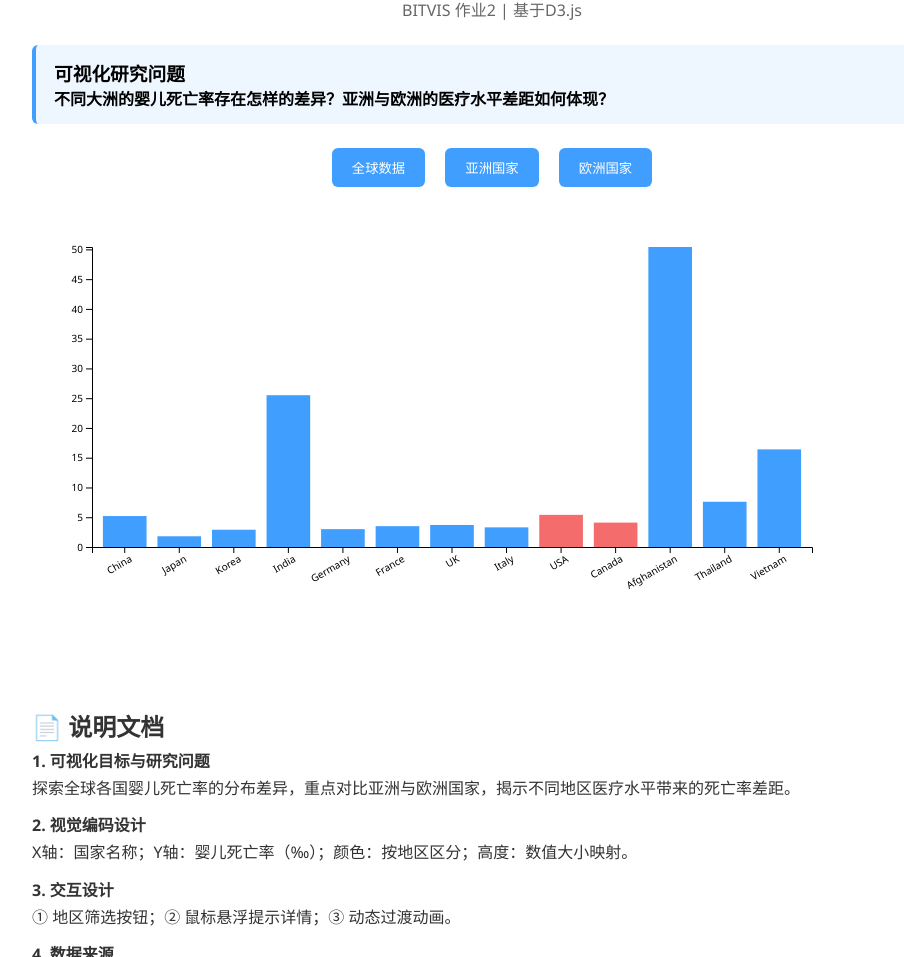
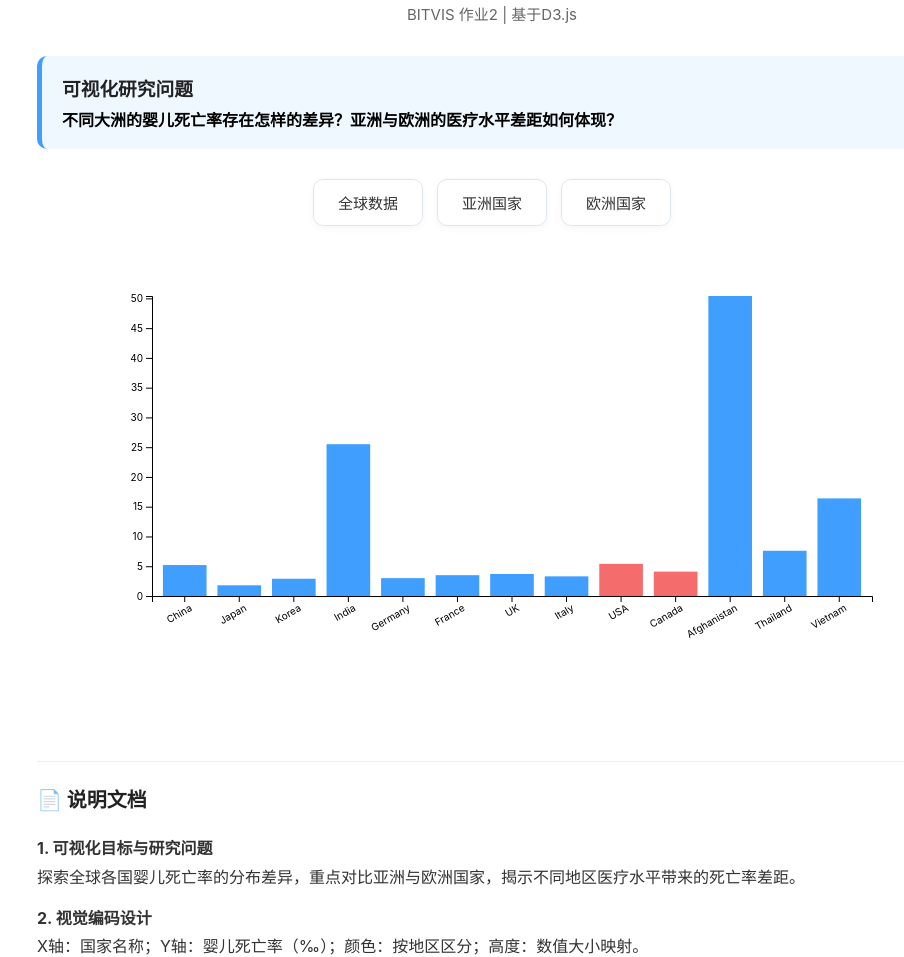
Before and after one commit to XIANAIGUAN/bitvis, a plain HTML site: page index.html in a window 1280 px wide. Shown: the part 127-1084 px from the top of the page, without its empty margins (148-1052 px from the left). Drawn offline with nearby package versions, Linux system fonts and the light colour scheme.

Commit message:
Update style.css

```diff
--- a/style.css
+++ b/style.css
@@ -2,71 +2,119 @@
   margin: 0;
   padding: 0;
   box-sizing: border-box;
-  font-family: 'Segoe UI', sans-serif;
+  font-family: -apple-system, BlinkMacSystemFont, "Segoe UI", Roboto, sans-serif;
 }
+
 body {
-  background: #f6f8fa;
-  padding: 30px 0;
+  background: #f8f9fa;
+  padding: 40px 0;
 }
+
 .container {
-  width: 1000px;
+  max-width: 1000px;
   margin: 0 auto;
-  background: white;
-  padding: 40px;
-  border-radius: 12px;
-  box-shadow: 0 2px 10px rgba(0,0,0,0.08);
+  background: #ffffff;
+  padding: 45px;
+  border-radius: 16px;
+  box-shadow: 0 4px 20px rgba(0, 0, 0, 0.05);
 }
+
 h1 {
   text-align: center;
+  font-size: 26px;
+  color: #222;
   margin-bottom: 8px;
 }
+
 .subtitle {
   text-align: center;
   color: #666;
-  margin-bottom: 24px;
+  font-size: 15px;
+  margin-bottom: 32px;
 }
+
+/* 🎯 美观版按钮组 */
+.controls {
+  display: flex;
+  justify-content: center;
+  gap: 14px;
+  margin-bottom: 40px;
+}
+
+.controls button {
+  padding: 12px 24px;
+  border: none;
+  border-radius: 10px;
+  font-size: 15px;
+  font-weight: 500;
+  cursor: pointer;
+  transition: all 0.25s ease;
+  background: #ffffff;
+  color: #333;
+  border: 1px solid #e0e6ed;
+  box-shadow: 0 2px 8px rgba(0, 0, 0, 0.04);
+}
+
+.controls button:hover {
+  transform: translateY(-2px);
+  box-shadow: 0 4px 12px rgba(64, 158, 255, 0.15);
+  border-color: #409eff;
+  color: #409eff;
+}
+
+.controls button.active {
+  background: #409eff;
+  color: #fff;
+  border-color: #409eff;
+}
+
+#visualization {
+  display: flex;
+  justify-content: center;
+  margin-bottom: 45px;
+}
+
+/* 研究问题框 */
 .question-box {
-  background: #eef7ff;
-  border-left: 4px #409eff solid;
-  padding: 14px 18px;
-  margin-bottom: 24px;
-  border-radius: 6px;
-}
-.controls {
-  text-align: center;
+  background: #eff8ff;
+  border-left: 5px solid #409eff;
+  padding: 18px 20px;
+  border-radius: 10px;
   margin-bottom: 30px;
 }
-.controls button {
-  padding: 10px 20px;
-  margin: 0 8px;
-  background: #409eff;
-  color: white;
-  border: none;
-  border-radius: 6px;
-  cursor: pointer;
+
+.question-box h3 {
+  margin-bottom: 6px;
+  color: #222;
 }
-.controls button:hover {
-  background: #337ecc;
+
+/* 作业文档 */
+.doc-box {
+  line-height: 1.8;
+  color: #333;
+  padding-top: 20px;
+  border-top: 1px solid #eee;
 }
-#visualization {
-  display: flex;
-  justify: center;
-  margin-bottom: 40px;
+
+.doc-box h2 {
+  font-size: 20px;
+  margin-bottom: 16px;
+  color: #222;
 }
-.doc-box {
-  line-height: 1.7;
-  color: #333;
+
+.doc-box p {
+  margin-bottom: 12px;
 }
-.doc-box p {
-  margin-bottom: 10px;
-}
+
+/*  tooltip */
 .tooltip {
   position: absolute;
-  background: rgba(0,0,0,0.75);
-  color: white;
-  padding: 6px 10px;
-  border-radius: 4px;
-  font-size: 12px;
+  background: rgba(0, 0, 0, 0.75);
+  color: #fff;
+  padding: 8px 12px;
+  border-radius: 8px;
+  font-size: 13px;
   pointer-events: none;
   opacity: 0;
+  transition: opacity 0.2s;
 }
```
